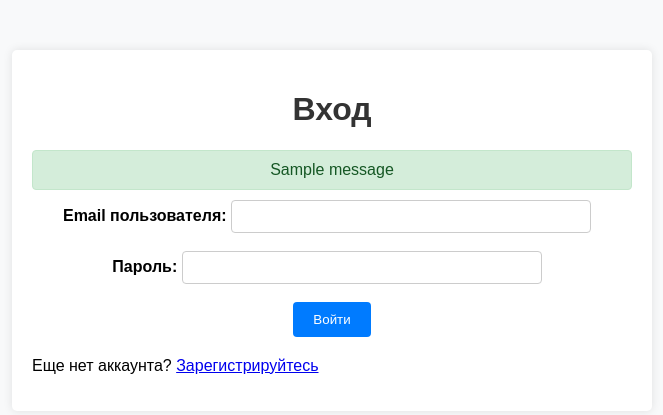
After one commit to lebedeva-elizaveta/web-archive, a Flask app: page /login in a window 1280 px wide. The commit adds this page. Shown: the top 415 px of the page, without its empty margins (308-971 px from the left). Run offline with Flask 3, Linux system fonts and the light colour scheme; tables that the repository leaves empty hold one stand-in row (values such as "Sample post"); one stand-in notice (Sample message) is shown.

Commit message:
add registration

```diff
--- /dev/null
+++ b/app/exceptions.py
@@ -0,0 +1,2 @@
+class UserAlreadyExistsException(Exception):
+    pass
--- a/app/routes.py
+++ b/app/routes.py
@@ -1,23 +1,73 @@
 import os
-from flask import render_template, request, jsonify, redirect, send_from_directory, render_template_string
+from flask import render_template, request, redirect, send_from_directory, render_template_string, url_for, \
+    session, flash, jsonify
 
+from app.exceptions import UserAlreadyExistsException
 from app.main import app
+from app.models import db
 from app.services.archive_service import ArchiveService
+from app.services.user_service import UserService
+
+user_service_ex = UserService(db)
 
 
 @app.route('/')
 def home():
+    if 'logged_in' not in session or not session['logged_in']:
+        return redirect(url_for('login'))
     return render_template('index.html')
+
+
+@app.route('/register', methods=['GET', 'POST'])
+def register():
+    if request.method == 'POST':
+        email = request.form['email']
+        password = request.form['password']
+        try:
+            if UserService.if_exist(email):
+                raise UserAlreadyExistsException()
+            user_service_ex.create_user(email, password)
+            flash('Регистрация успешна! Теперь вы можете войти', 'success')
+            return redirect(url_for('login'))
+        except UserAlreadyExistsException:
+            flash('Пользователь с таким email уже зарегистрирован', 'error')
+    return render_template('register.html')
+
+
+@app.route('/login', methods=['GET', 'POST'])
+def login():
+    if request.method == 'POST':
+        email = request.form['email']
+        password = request.form['password']
+        result, user_id = user_service_ex.login_user(email, password)
+        if result:
+            session['user_id'] = user_id
+            session['logged_in'] = True
+            flash('Вы вошли успешно!', 'success')
+            return redirect(url_for('home'))
+        else:
+            flash('Неправильный email или пароль', 'error')
+    return render_template('login.html')
+
+
+@app.route('/logout', methods=['POST'])
+def logout():
+    session.pop('logged_in', None)
+    flash('Вы вышли из системы', 'success')
+    return redirect(url_for('login'))
 
 
 @app.route('/archive', methods=['POST'])
 def archive_page():
     data = request.json
     url = data.get('url')
-    success, message = ArchiveService.add_archive_page(url)
+    user_id = session.get('user_id')
+    success, message = ArchiveService.add_archive_page(url, user_id)
     if success:
+        flash(message, 'success')
         return jsonify({'success': True, 'message': message}), 200
     else:
+        flash(message, 'error')
         return jsonify({'success': False, 'error': message}), 400
 
 
--- /dev/null
+++ b/app/templates/login.html
@@ -0,0 +1,164 @@
+<!DOCTYPE html>
+<html lang="en">
+<head>
+    <meta charset="UTF-8">
+    <meta http-equiv="X-UA-Compatible" content="IE=edge">
+    <meta name="viewport" content="width=device-width, initial-scale=1.0">
+    <title>Вход</title>
+    <style>
+        body {
+            font-family: Arial, sans-serif;
+            margin: 0;
+            padding: 0;
+            background-color: #f8f9fa;
+        }
+
+        .container {
+            max-width: 600px;
+            margin: 50px auto;
+            padding: 20px;
+            background-color: #fff;
+            border-radius: 5px;
+            box-shadow: 0 0 10px rgba(0, 0, 0, 0.1);
+        }
+
+        h1 {
+            text-align: center;
+            color: #333;
+        }
+
+        form {
+            margin-bottom: 20px;
+            text-align: center;
+        }
+
+        label {
+            font-weight: bold;
+        }
+
+        input[type="text"], input[type="password"] {
+            width: 60%;
+            padding: 8px;
+            border: 1px solid #ccc;
+            border-radius: 4px;
+            margin-right: 10px;
+            box-sizing: border-box;
+        }
+
+        button {
+            padding: 10px 20px;
+            background-color: #007bff;
+            color: #fff;
+            border: none;
+            border-radius: 4px;
+            cursor: pointer;
+        }
+
+        button:hover {
+            background-color: #0056b3;
+        }
+
+        .flash-message {
+            padding: 10px;
+            margin-bottom: 10px;
+            border-radius: 4px;
+            text-align: center;
+        }
+
+        .flash-message.success {
+            background-color: #d4edda;
+            color: #155724;
+            border: 1px solid #c3e6cb;
+        }
+
+        .flash-message.error {
+            background-color: #f8d7da;
+            color: #721c24;
+            border: 1px solid #f5c6cb;
+        }
+    </style>
+</head>
+<body>
+<div class="container">
+    <h1>Вход</h1>
+
+    <!-- Флеш-сообщения -->
+    {% with messages = get_flashed_messages(with_categories=true) %}
+        {% if messages %}
+            {% for category, message in messages %}
+                <div class="flash-message {{ category }}">{{ message }}</div>
+            {% endfor %}
+        {% endif %}
+    {% endwith %}
+
+    <form method="POST" action="/login">
+        <label for="emailInput">Email пользователя:</label>
+        <input type="text" id="emailInput" name="email" required>
+        <br><br>
+        <label for="passwordInput">Пароль:</label>
+        <input type="password" id="passwordInput" name="password" required>
+        <br><br>
+        <button type="submit">Войти</button>
+    </form>
+
+    <p>Еще нет аккаунта? <a href="/register">Зарегистрируйтесь</a></p>
+</div>
+
+
+<!-- Скрипт для отображения сообщений -->
+<script>
+    document.getElementById('loginForm').addEventListener('submit', function(event) {
+        event.preventDefault();
+
+        var email = document.getElementById('emailInput').value;
+        var password = document.getElementById('passwordInput').value;
+
+        fetch('/login', {
+            method: 'POST',
+            headers: {
+                'Content-Type': 'application/json',
+            },
+            body: JSON.stringify({ email: email, password: password }),
+        })
+        .then(response => response.json())
+        .then(data => {
+            // Выводим сообщение в соответствии с типом сообщения
+            if (data.success) {
+                showSuccessMessage(data.message);
+                // Перенаправляем на страницу после успешного входа
+                setTimeout(function() {
+                    window.location.href = '{{ url_for('home') }}';
+                }, 3000); // Через 3 секунды перенаправляем на главную страницу
+            } else {
+                showErrorMessage(data.message);
+            }
+        })
+        .catch(error => {
+            console.error('Error:', error);
+            showErrorMessage('Произошла ошибка при попытке входа.');
+        });
+    });
+
+    function showSuccessMessage(message) {
+        var flashMessage = document.createElement('div');
+        flashMessage.classList.add('flash-message', 'success');
+        flashMessage.textContent = message;
+        document.querySelector('.container').insertBefore(flashMessage, document.querySelector('form'));
+        setTimeout(function() {
+            flashMessage.remove();
+        }, 3000); // Удаляем сообщение через 3 секунды
+    }
+
+    function showErrorMessage(message) {
+        var flashMessage = document.createElement('div');
+        flashMessage.classList.add('flash-message', 'error');
+        flashMessage.textContent = message;
+        document.querySelector('.container').insertBefore(flashMessage, document.querySelector('form'));
+        setTimeout(function() {
+            flashMessage.remove();
+        }, 3000); // Удаляем сообщение через 3 секунды
+    }
+</script>
+
+</body>
+</html>
--- a/requirements.txt
+++ b/requirements.txt
@@ -10,3 +10,4 @@ python-dotenv~=1.0.1
 alembic~=1.13.1
 marshmallow~=3.21.2
 pytz~=2024.1
+cryptography~=42.0.8
```
Also changed, not shown: app/models.py (+11 -3 lines), app/schemas.py (+7 -0 lines), app/services/archive_service.py (+5 -4 lines), app/services/html_service.py (+0 -2 lines), app/services/security_service.py (added, +28 -0 lines), app/services/user_service.py (added, +26 -0 lines), app/templates/index.html (+65 -9 lines), app/templates/register.html (added, +120 -0 lines), migrations/versions/6d3e2cff8896_add_user_password.py (added, +34 -0 lines), migrations/versions/8815b51a334d_add_user.py (added, +36 -0 lines), migrations/versions/fe78f4f543f1_add_user_email.py (added, +38 -0 lines), 1 other file.
